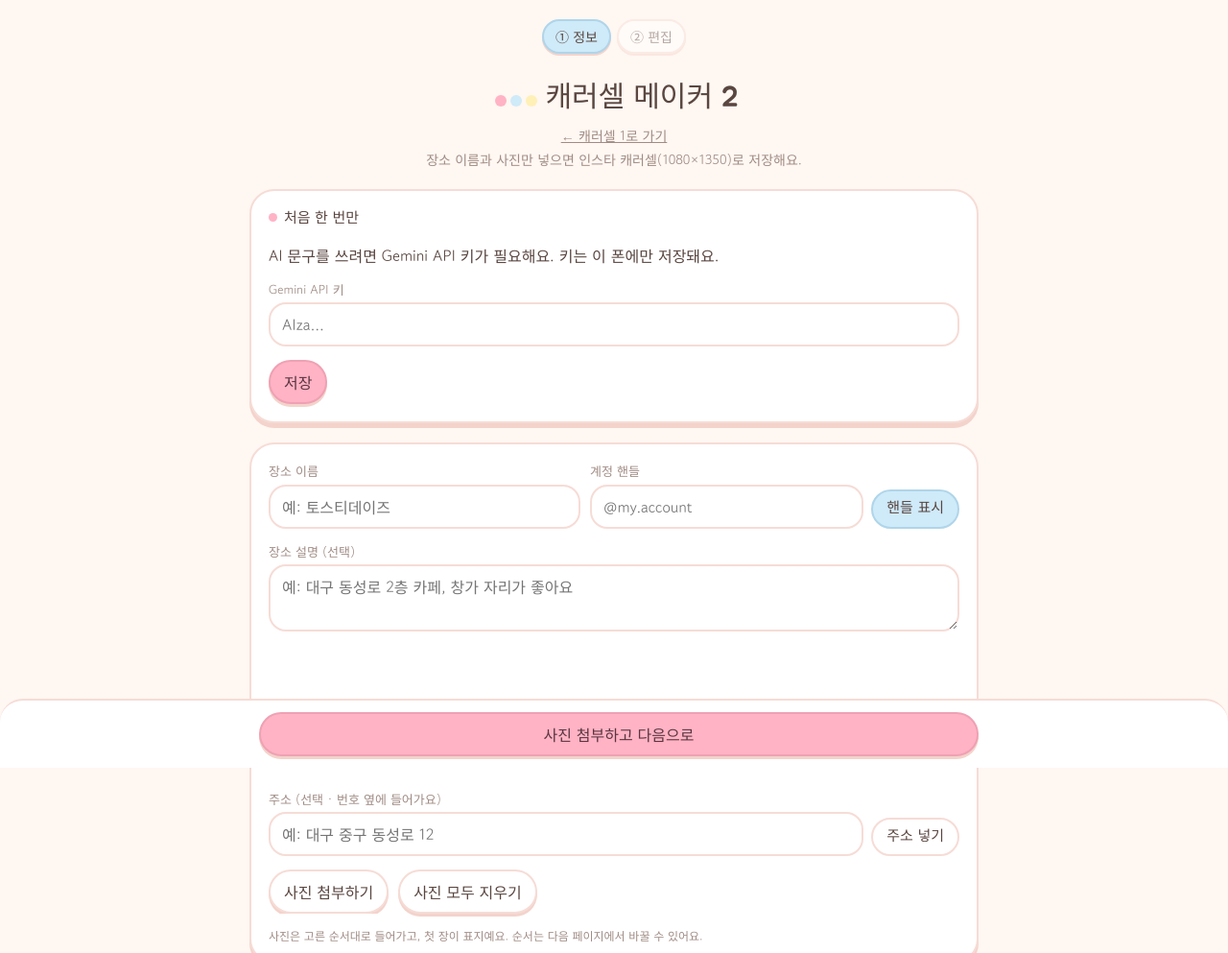
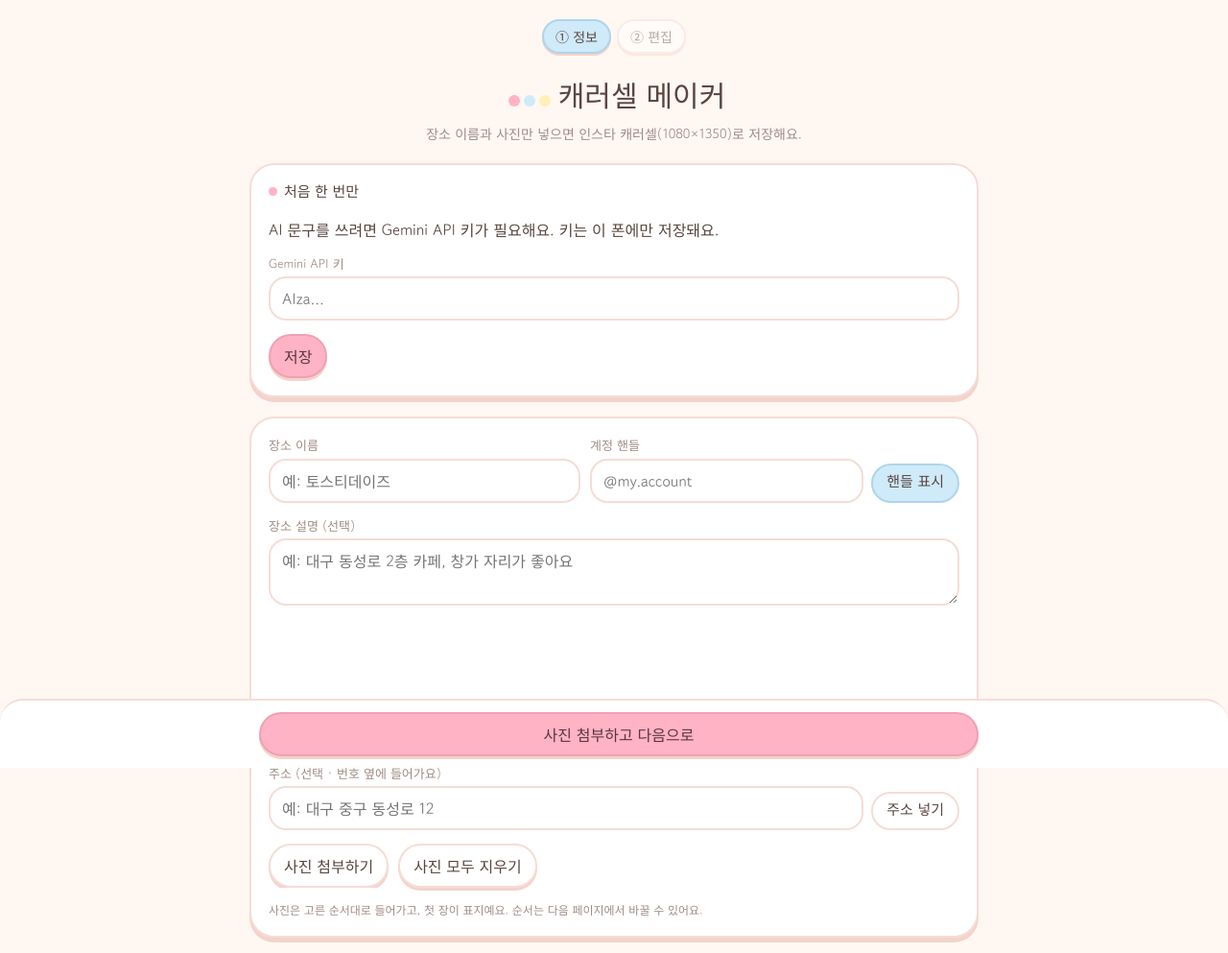
Before and after one commit to TomMakeBrandon/carousel-maker, a plain HTML site: page v2/index.html in a window 1280 px wide. Shown: the top 993 px of the page at 96% size. Drawn offline with Linux system fonts and the light colour scheme; a web font is replaced by a local one.

Commit message:
캐러셀 2: 이동 링크·제목 구분 빼기(겉보기는 같게)
Co-Authored-By: Claude Opus 5.5 <noreply@anthropic.com>

```diff
--- a/v2/index.html
+++ b/v2/index.html
@@ -3,7 +3,7 @@
 <head>
 <meta charset="utf-8">
 <meta name="viewport" content="width=device-width,initial-scale=1,viewport-fit=cover">
-<title>캐러셀 메이커 2</title>
+<title>캐러셀 메이커</title>
 <meta name="robots" content="noindex,nofollow">
 <link rel="manifest" href="manifest.webmanifest">
 <link rel="apple-touch-icon" href="apple-touch-icon.png">
@@ -61,7 +61,6 @@ textarea{resize:vertical;min-height:44px}
 .moreIt{display:flex;flex-direction:column;align-items:center;gap:4px;flex:0 0 auto;font-size:12px}
 .moreIt canvas{width:60px;height:75px;border-radius:8px;object-fit:cover}
 .moreIt button{min-height:30px;padding:3px 8px;font-size:12px}
-.verLink{display:inline-block;margin-top:6px;font-size:14px;color:var(--muted)}
 .logoPrev{background:#555;border-radius:12px;padding:10px;display:flex;justify-content:center}
 .logoPrev img{max-height:90px;max-width:100%}
 input:focus-visible,textarea:focus-visible,select:focus-visible{outline:none;border-color:var(--accent);box-shadow:0 0 0 4px color-mix(in srgb,var(--accent) 35%,transparent)}
@@ -243,8 +242,7 @@ body.p2{overflow:hidden;padding-bottom:0}
     <button type="button" data-go="2">② 편집</button>
   </nav>
   <header>
-    <h1><span class="dot" aria-hidden="true"></span>캐러셀 메이커 2</h1>
-    <a class="verLink" href="../">← 캐러셀 1로 가기</a>
+    <h1><span class="dot" aria-hidden="true"></span>캐러셀 메이커</h1>
     <p>장소 이름과 사진만 넣으면 인스타 캐러셀(1080×1350)로 저장해요.</p>
   </header>
 
```
Also changed, not shown: index.html (+1 -3 lines), v2/manifest.webmanifest.
